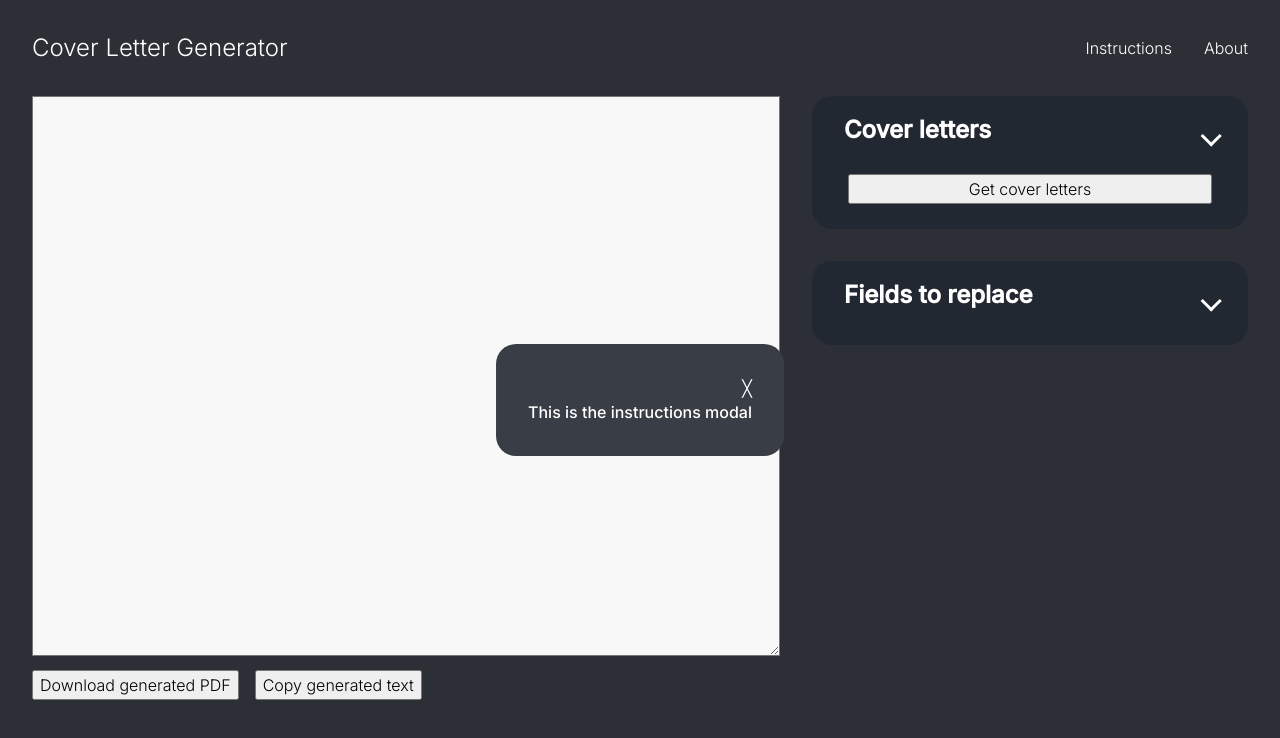
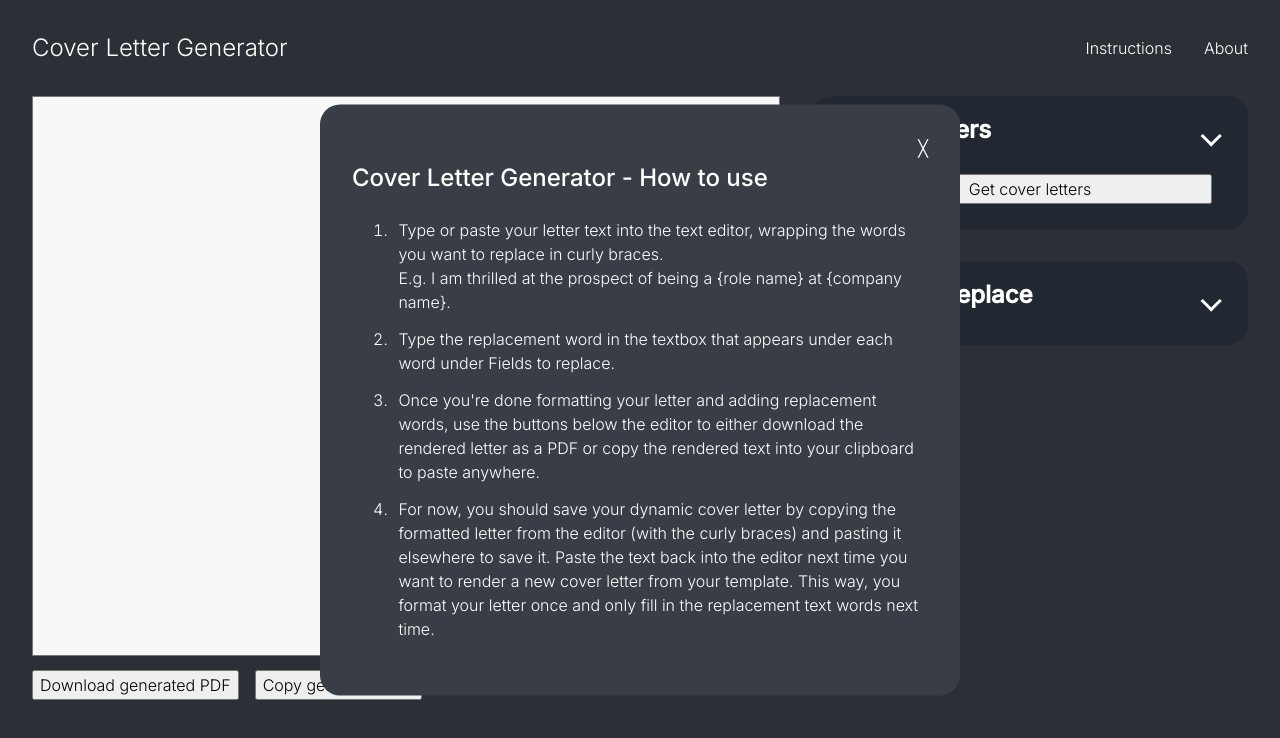
Before and after one commit to aleksebastian/cover-letter-generator, a Svelte app: page / in a window 1280 px wide. Both pictures are taken after a click on the element "Instructions". Shown: the top 738 px of the page. Built offline with nearby package versions, Linux system fonts and the light colour scheme.

Commit message:
Created about and instruction sections

```diff
--- a/src/components/About.svelte
+++ b/src/components/About.svelte
@@ -1,9 +1,54 @@
-<div class="container">This is the about modal</div>
+<div class="container">
+	<p class="header">About this Cover Letter Generator</p>
+	<p class="subheader">The motivation to build this was twofold.</p>
+	<ol>
+		<li>
+			The one time I left a company's name in one of my cover letter templates, used that template,
+			and sent the cover letter with one occurrence of the wrong company name, I knew I could use
+			something like this.
+		</li>
+		<li>I love building things in Svelte.</li>
+	</ol>
+	<p class="text">
+		Feel free to checkout the code, fork and clone, etc by clicking <a
+			href="https://github.com/aleksebastian/cover-letter-generator"
+			target="_blank"
+			rel="“noopener”">here</a
+		>.
+	</p>
+	<p class="text">
+		Interested in hiring me to build some kick-ass features for your company? Get in touch and check
+		out my other skills by clicking <a
+			href="https://aleksebastian.dev/contact"
+			target="_blank"
+			rel="“noopener”">here</a
+		>.
+	</p>
+</div>
 
 <style>
 	.container {
-		width: 400px;
-		height: 400px;
-		background: salmon;
+		max-width: 450px;
+	}
+
+	.header {
+		font-size: 1.5rem;
+	}
+
+	.subheader {
+		font-weight: 300;
+	}
+	li {
+		font-weight: 300;
+		padding: 0.4rem;
+	}
+
+	a {
+		color: skyblue;
+	}
+
+	.text {
+		font-weight: 400;
+		padding: 0.5rem;
 	}
 </style>
--- a/src/components/Instructions.svelte
+++ b/src/components/Instructions.svelte
@@ -1 +1,34 @@
-<div>This is the instructions modal</div>
+<p class="header">Cover Letter Generator - How to use</p>
+<ol>
+	<li>
+		Type or paste your letter text into the text editor, wrapping the words you want to replace in
+		curly braces. <p>
+			E.g. I am thrilled at the prospect of being a {`{role name}`} at {`{company name}`}.
+		</p>
+	</li>
+	<li>
+		Type the replacement word in the textbox that appears under each word under Fields to replace.
+	</li>
+	<li>
+		Once you're done formatting your letter and adding replacement words, use the buttons below the
+		editor to either download the rendered letter as a PDF or copy the rendered text into your
+		clipboard to paste anywhere.
+	</li>
+	<li>
+		For now, you should save your dynamic cover letter by copying the formatted letter from the
+		editor (with the curly braces) and pasting it elsewhere to save it. Paste the text back into the
+		editor next time you want to render a new cover letter from your template. This way, you format
+		your letter once and only fill in the replacement text words next time.
+	</li>
+</ol>
+
+<style>
+	.header {
+		font-size: 1.5rem;
+	}
+
+	li {
+		font-weight: 300;
+		padding: 0.4rem;
+	}
+</style>
```
